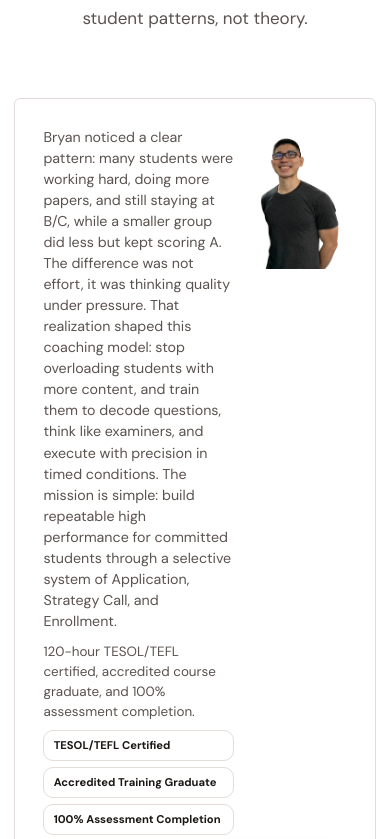
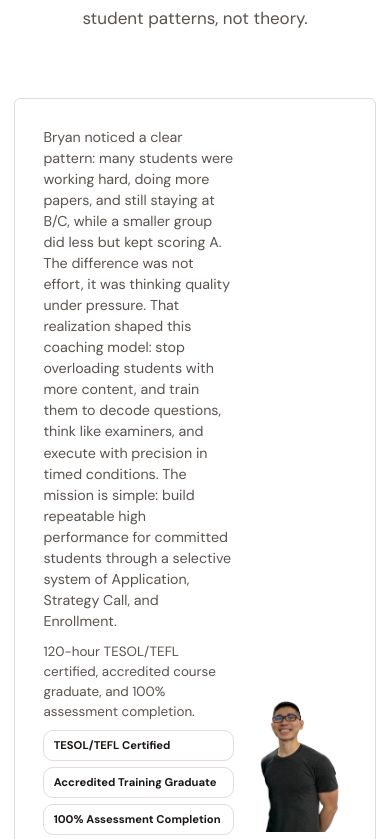
Before and after one commit to zakmero/bryan-coaching-site, a React (Vite) app: page / in a window 390 px wide. Shown: the part 2265-3104 px from the top of the page. Built offline with nearby package versions, Linux system fonts and the light colour scheme.

Commit message:
Place V1 mobile story image above proofs button

```diff
--- a/src/indexV2.css
+++ b/src/indexV2.css
@@ -1126,7 +1126,8 @@ object {
     width: 100%;
     max-height: 170px;
     justify-self: end;
-    align-self: start;
+    align-self: end;
+    margin-bottom: 0.2rem;
     margin-right: 0.1rem;
   }
   .v2-proof-trigger {
```
